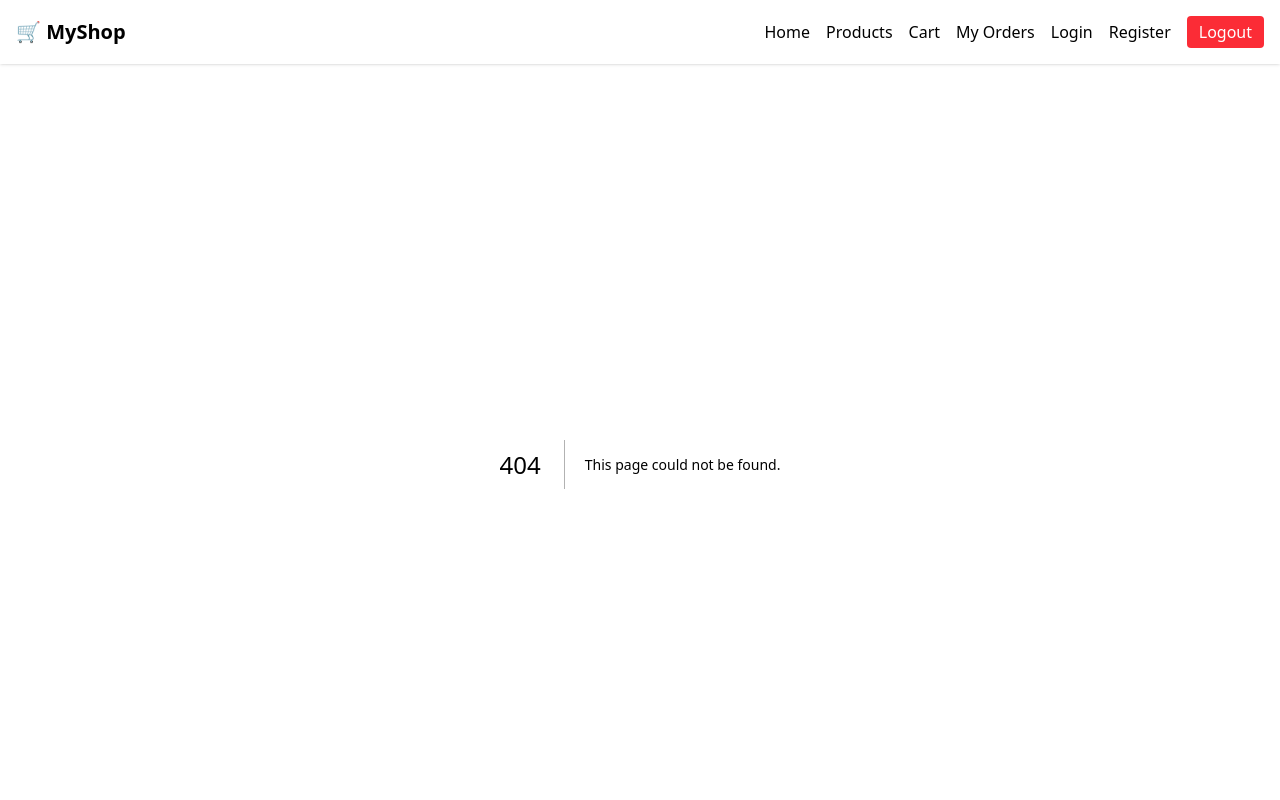
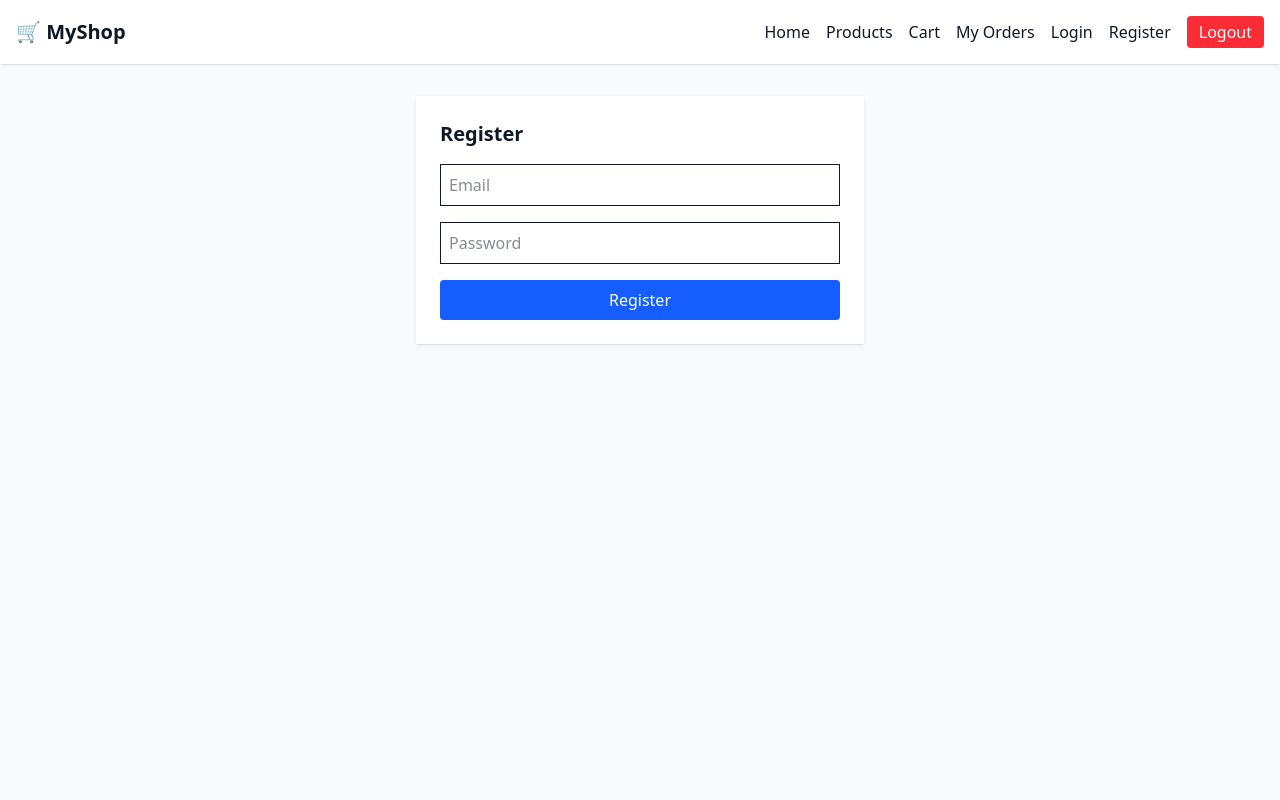
Before and after one commit to Manoj-Bhandarkar/ecommerce-platform, a Next.js app in the folder frontend/: page /register in a window 1280 px wide. Before the commit this address had no page. Shown: the top 800 px of the page. Built offline with nearby package versions, Linux system fonts and the light colour scheme; no server answers.

Commit message:
feat(frontend-register):  User Registration

```diff
--- a/frontend/app/layout.js
+++ b/frontend/app/layout.js
@@ -1,6 +1,7 @@
 import Navbar from "@/components/Navbar";
 import Footer from "@/components/Footer";
 import "./globals.css";
+import { AuthProvider } from "@/context/AuthContext";
 
 export const metadata = {
   title: "Manoj Cart",
@@ -11,11 +12,13 @@ export default function RootLayout({ children }) {
   return (
     <html lang="en">
       <body className="bg-gray-50 text-gray-900 antialiased">
-        <Navbar />
-        <main className="min-h-screen">
-          {children}
-        </main>
-        <Footer />
+        <AuthProvider>
+          <Navbar />
+          <main className="min-h-screen">
+            {children}
+          </main>
+          <Footer />
+        </AuthProvider>
       </body>
     </html>
   );
--- /dev/null
+++ b/frontend/app/register/page.jsx
@@ -0,0 +1,55 @@
+'use client'
+import { useState } from 'react'
+import { useAuth } from '@/context/AuthContext'
+
+const RegisterPage = () => {
+  const { register } = useAuth()
+  const [form, setForm] = useState({ email: '', password: '' })
+
+  const handleChange = (e) => {
+    setForm({ ...form, [e.target.name]: e.target.value })
+  }
+
+  const handleSubmit = async (e) => {
+    e.preventDefault()
+    try {
+      await register(form)
+    } catch (err) {
+      alert('Registration failed')
+    }
+  }
+
+  return (
+    <div className="max-w-md mx-auto p-6 bg-white shadow mt-8">
+      <h2 className="text-xl font-semibold mb-4">Register</h2>
+      <form onSubmit={handleSubmit} className="space-y-4">
+        <input
+          type="email"
+          name="email"
+          placeholder="Email"
+          value={form.email}
+          onChange={handleChange}
+          className="w-full p-2 border"
+          required
+        />
+        <input
+          type="password"
+          name="password"
+          placeholder="Password"
+          value={form.password}
+          onChange={handleChange}
+          className="w-full p-2 border"
+          required
+        />
+        <button
+          type="submit"
+          className="w-full bg-blue-600 text-white p-2 rounded"
+        >
+          Register
+        </button>
+      </form>
+    </div>
+  )
+}
+
+export default RegisterPage
--- a/frontend/context/AuthContext.jsx
+++ b/frontend/context/AuthContext.jsx
@@ -12,7 +12,7 @@ export const AuthProvider = ({ children }) => {
 
   const fetchUser = async () => {
     try {
-      const res = await api.get("/api/account/me");
+      const res = await api.get("/api/v1/account/me");
       setUser(res.data);
       return res.data
     } catch (error) {
@@ -23,13 +23,13 @@ export const AuthProvider = ({ children }) => {
   };
 
   const login = async (data) => {
-    await api.post("/api/account/login", data);
+    await api.post("/api/v1/account/login", data);
     const loggedInUser = await fetchUser();
     const searchParams = new URLSearchParams(window.location.search);
     const redirect = searchParams.get("redirect")
-    if(redirect){
+    if (redirect) {
       router.push(redirect);
-    } else if(loggedInUser?.is_admin){
+    } else if (loggedInUser?.is_admin) {
       router.push("/user/dashboard");
     } else {
       router.push("/user/order");
@@ -37,21 +37,21 @@ export const AuthProvider = ({ children }) => {
   };
 
   const logout = async () => {
-    await api.post("/api/account/logout");
+    await api.post("/api/v1/account/logout");
     setUser(null);
     router.push("/login");
   };
 
   const register = async (data) => {
-    await api.post("/api/account/register", data);
+    await api.post("/api/v1/account/register", data);
     router.push("/login");
   };
 
-  useEffect(() => {
-     if (!user && loading) {
-    fetchUser();
-  }
-  }, []);
+  // useEffect(() => {
+  //   if (!user && loading) {
+  //     fetchUser();
+  //   }
+  // }, []);
 
   return (
     <AuthContext.Provider value={{ user, loading, login, logout, register }}>
--- /dev/null
+++ b/frontend/login/page.jsx
@@ -0,0 +1,33 @@
+'use client'
+import { useAuth } from "@/context/AuthContext";
+import { useState } from "react";
+import { useRouter } from 'next/navigation'
+
+const LoginPage = () => {
+  const { login } = useAuth();
+  const [email, setEmail] = useState("");
+  const [password, setPassword] = useState("");
+  const router = useRouter()
+
+  const handleSubmit = async (e) => {
+    e.preventDefault();
+    try {
+      await login({ email, password });
+    } catch (err) {
+      console.error("Login failed", err);
+    }
+  };
+
+  return (
+    <div className="max-w-md mx-auto p-6 bg-white shadow mt-8">
+      <h2 className="text-xl font-semibold mb-4">Login</h2>
+      <form onSubmit={handleSubmit} className="space-y-4">
+        <input type="email" name="email" placeholder="Email" value={email} onChange={e => setEmail(e.target.value)} className="w-full p-2 border" required />
+        <input type="password" name="password" placeholder="Password" value={password} onChange={e => setPassword(e.target.value)} className="w-full p-2 border" required />
+        <button type="submit" className="w-full bg-blue-600 text-white p-2 rounded">Login</button>
+      </form>
+    </div>
+  )
+}
+
+export default LoginPage
--- a/frontend/utils/axios.js
+++ b/frontend/utils/axios.js
@@ -10,10 +10,10 @@ api.interceptors.response.use(
     async (error) => {
         const originalRequest = error.config;
         if (
-            error.response?.status === 401 &&
-            !originalRequest._retry &&
+      error.response?.status === 401 &&
+      !originalRequest._retry &&
             !originalRequest.url.includes("/refresh")
-        ) {
+    ) {
             originalRequest._retry = true;
             try {
                 await api.post("/api/account/refresh");
```
